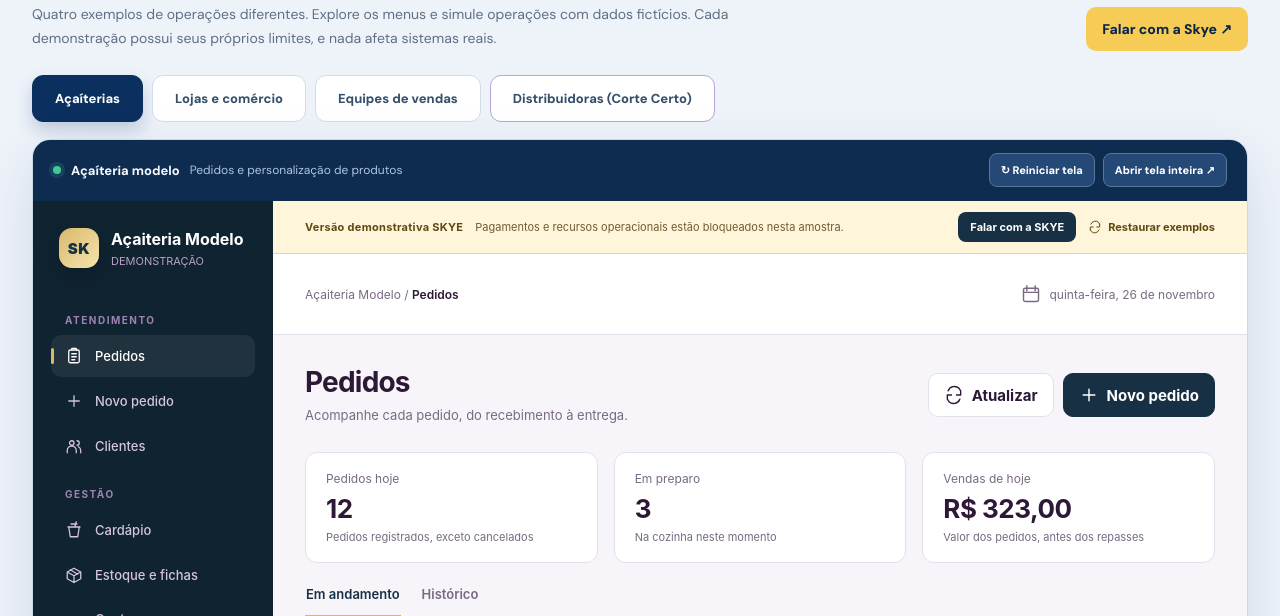
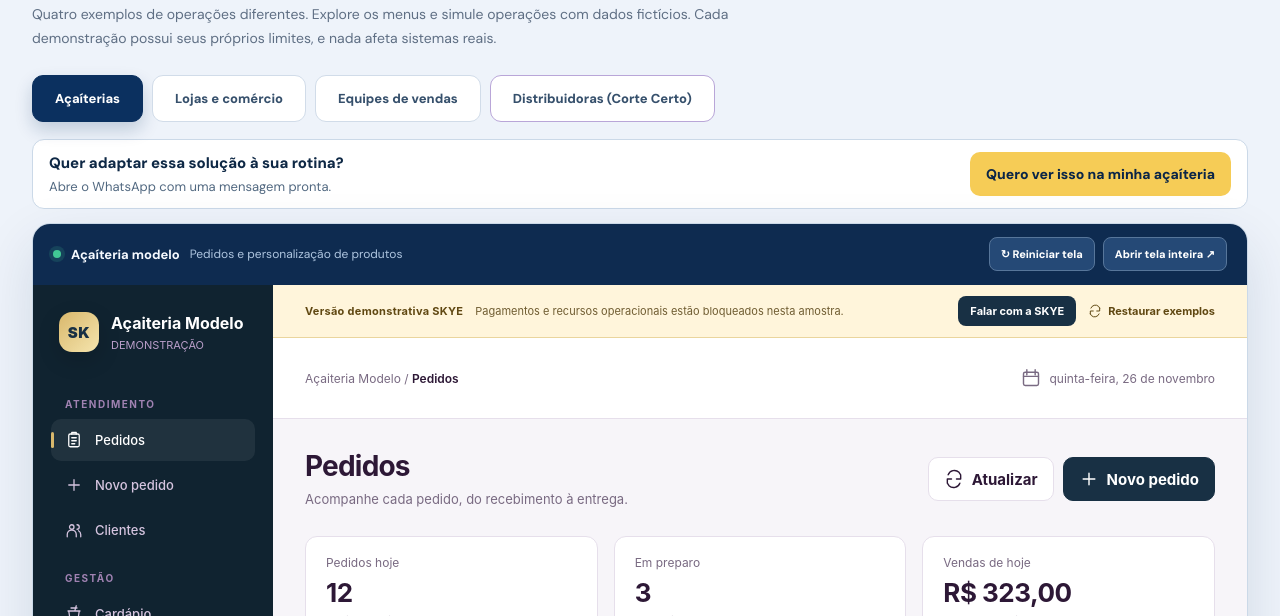
Before and after one commit to Macimiano/Site-Skye, a website: page demonstracoes/index.html in a window 1280 px wide. Shown: the part 184-800 px from the top of the page. Drawn offline with Linux system fonts and the light colour scheme; files whose address does not match are found by name.

Commit message:
Posiciona WhatsApp junto das demonstrações

```diff
--- a/demonstracoes/index.html
+++ b/demonstracoes/index.html
@@ -1,5 +1,5 @@
 <!doctype html>
-<html lang="pt-BR"><head><meta charset="utf-8"><meta name="viewport" content="width=device-width, initial-scale=1"><meta name="theme-color" content="#0b1f3d"><meta name="robots" content="noindex,follow"><title>Experimente na prática | Skye Gestão e Inovação</title><link rel="icon" href="../assets/favicon.svg" type="image/svg+xml"><link rel="stylesheet" href="hub.css"><script defer src="hub.js"></script>
+<html lang="pt-BR"><head><meta charset="utf-8"><meta name="viewport" content="width=device-width, initial-scale=1"><meta name="theme-color" content="#0b1f3d"><meta name="robots" content="noindex,follow"><title>Experimente na prática | Skye Gestão e Inovação</title><link rel="icon" href="../assets/favicon.svg" type="image/svg+xml"><link rel="stylesheet" href="hub.css"><script defer src="../config.js"></script><script defer src="hub.js"></script>
 <!-- Vercel Web Analytics: visualizações de páginas, sem cookies de marketing -->
 <script>window.va = window.va || function () { (window.vaq = window.vaq || []).push(arguments); };</script>
 <script defer src="/_vercel/insights/script.js"></script>
@@ -7,8 +7,13 @@
 <body>
 <a class="skip" href="#demo-app">Pular para a demonstração</a>
 <header class="hub-header"><div class="hub-inner"><a class="hub-brand" href="../index.html#demonstracoes"><img src="../assets/logo-skye-recortada.png" alt="Skye Gestão e Inovação"/><span><strong>SKYE</strong><small>GESTÃO E INOVAÇÃO</small></span></a><span class="hub-title">Demonstrações interativas</span><a class="hub-back" href="../index.html#demonstracoes">← Voltar ao site</a></div></header>
-<main><div class="hub-intro"><div><span class="hub-eyebrow">ESCOLHA UMA EXPERIÊNCIA</span><h1>Conheça por dentro.</h1><p>Quatro exemplos de operações diferentes. Explore os menus e simule operações com dados fictícios. Cada demonstração possui seus próprios limites, e nada afeta sistemas reais.</p></div><a class="hub-contact" href="https://wa.me/5519981588431?text=Ol%C3%A1%21%20Experimentei%20uma%20demonstra%C3%A7%C3%A3o%20no%20site%20da%20Skye%20e%20gostaria%20de%20conversar." target="_blank" rel="noopener noreferrer">Falar com a Skye ↗</a></div>
+<main><div class="hub-intro"><div><span class="hub-eyebrow">ESCOLHA UMA EXPERIÊNCIA</span><h1>Conheça por dentro.</h1><p>Quatro exemplos de operações diferentes. Explore os menus e simule operações com dados fictícios. Cada demonstração possui seus próprios limites, e nada afeta sistemas reais.</p></div></div>
 <div class="hub-nav" aria-label="Tipos de demonstração" role="tablist"><button type="button" role="tab" aria-selected="true" data-demo="acaiteria">Açaíterias</button><button type="button" role="tab" aria-selected="false" data-demo="lojas">Lojas e comércio</button><button type="button" role="tab" aria-selected="false" data-demo="equipes">Equipes de vendas</button><button type="button" role="tab" aria-selected="false" data-demo="corte-certo">Distribuidoras (Corte Certo)</button></div>
+<div class="hub-cta">
+  <p>Quer adaptar essa solução à sua rotina?</p>
+  <a class="hub-contact" id="hub-contact" href="https://wa.me/5519981588431?text=Ol%C3%A1%21%20Vi%20uma%20demonstra%C3%A7%C3%A3o%20da%20Skye%20e%20gostaria%20de%20conversar." target="_blank" rel="noopener noreferrer" aria-describedby="hub-contact-channel">Quero conversar com a Skye</a>
+  <span id="hub-contact-channel">Abre o WhatsApp com uma mensagem pronta.</span>
+</div>
 <section class="hub-shop-picker" id="hub-shop-picker" aria-labelledby="hub-shop-title" hidden>
   <div class="hub-shop-intro">
     <span class="hub-eyebrow">GESTÃO DE LOJAS · ESCOLHA O SEU TIPO DE NEGÓCIO</span>
```
